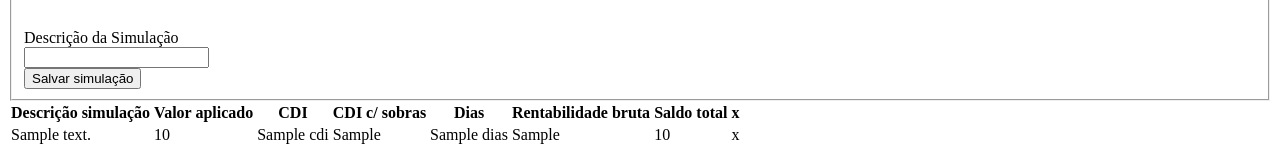
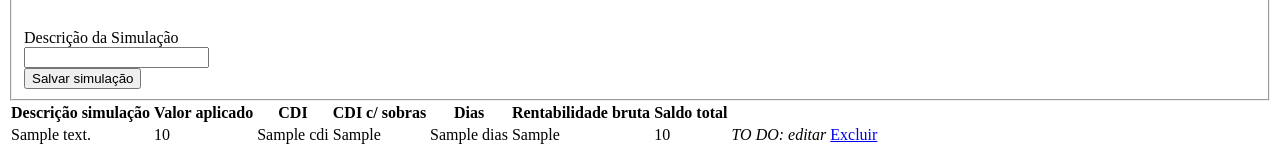
Before and after one commit to gustavogalmeida/flask_mvp_simulador-de-investimentos_puc_rio, a Flask app: template app/templates/index.html in a window 1280 px wide. Shown: the part 1008-1163 px from the top of the page. Run offline with Flask 3, Linux system fonts and the light colour scheme; the template is opened without the code that fills it: most values are stand-ins (such as "Sample title", 1, 10 or a date in 2020).

Commit message:
feat: implementado colunas para exclusão e edição dos itens

```diff
--- a/app/templates/index.html
+++ b/app/templates/index.html
@@ -106,7 +106,8 @@
                     <th>Dias</th>
                     <th>Rentabilidade bruta</th>
                     <th>Saldo total</th>
-                    <th>x</th>
+                    <th></th>
+                    <th></th>
                 </tr>
             </thead>
             <tbody>
@@ -119,7 +120,10 @@
                     <td>{{ simulacao.dias }}</td>
                     <td>{{ simulacao.rentabilidade_bruta }}</td>
                     <td>{{ simulacao.saldo_total }}</td>
-                    <td>x</td>
+                    <td><em>TO DO: editar</em></td>
+                    <td>
+                        <a href="{{ url_for('excluir_simulacao', id=simulacao.id) }}">Excluir</a>
+                    </td>
                 </tr>
                 {% endfor %}
             </tbody>
```
